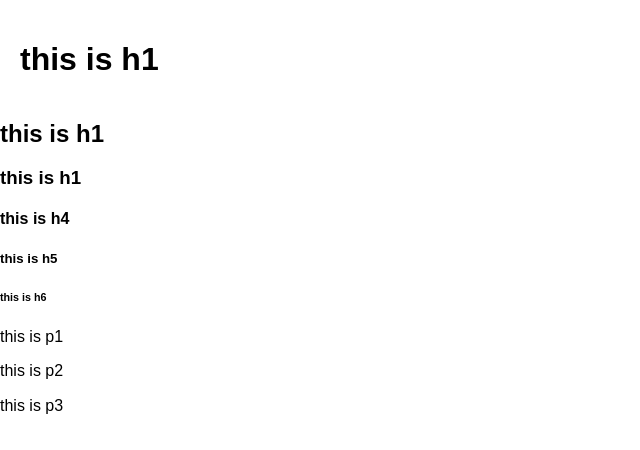
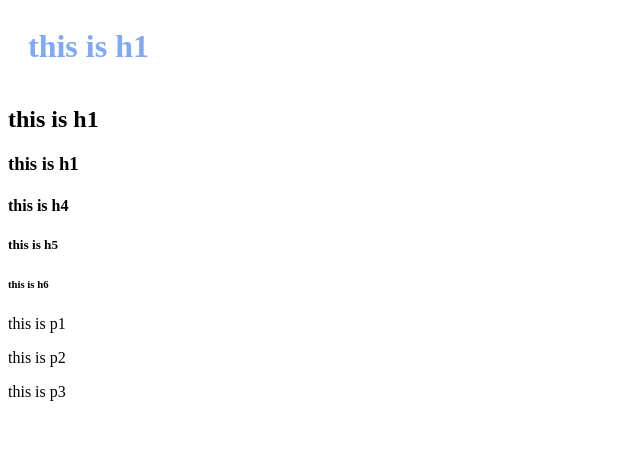
Before and after one commit to Seance1723/xrd, a plain HTML site: page index.html in a window 1280 px wide. Shown: the whole page, without its empty margins (0-640 px from the left). Drawn offline with Linux system fonts and the light colour scheme.

Commit message:
index created

```diff
--- /dev/null
+++ b/core/scss/_components/_components.scss
@@ -0,0 +1,11 @@
+/*!
+ * Xpress Responsive Deveplopment v1.0.0 (https://xrd.com/)
+ * Copyright 2020 Rupak Biswas
+ * Copyright 2020 XRD Framework.
+ * Licensed under MIT (https://github.com/Seance1723/xrd/blob/master/LICENSE)
+ */
+
+// This file contains all components used in this application.
+
+// Importing components files
+@import "heading";
--- /dev/null
+++ b/core/scss/_components/_heading.scss
@@ -0,0 +1,3 @@
+h1{
+    color: $blue-100;
+}
--- a/core/scss/_mixins/_functions.scss
+++ b/core/scss/_mixins/_functions.scss
@@ -1,3 +1,15 @@
 // XRD Framework
 // Author: Rupak Biswas
 // This file contains all the function used in this application.
+
+
+// XRD color functions
+
+// Shade of color 100, 200, 300 up to 800 by adding percentage of white & black in color
+@function xrd-tint($color, $percentage) {
+    @return mix(white, $color, $percentage);
+}
+
+@function shade($color, $percentage) {
+    @return mix(black, $color, $percentage);
+}
--- a/core/scss/_mixins/_variables.scss
+++ b/core/scss/_mixins/_variables.scss
@@ -5,9 +5,8 @@
 
 // Defining the color (primary, secondary, border, background and for the entire application)
 
-$white:    #fff !default;
-$black:    #000 !default;
-
+$white:   #fff !default;
+$black:   #000 !default;
 $indigo:  #6a00ff !default;
 $purple:  #aa00ff !default;
 $pink:    #d80073 !default;
@@ -18,25 +17,42 @@ $green:   #008a00 !default;
 $teal:    #00aba9 !default;
 $cyan:    #1ba1e2 !default;
 
+$colors: () !default;
+$colors : map-merge(
+  (
+    'white':    $white,
+    'black':    $black,
+    'indigo':   $indigo,
+    'purple':   $purple,
+    'pink':     $pink,
+    'red':      $red,
+    'orange':   $orange,
+    'yellow':   $yellow,
+    'green':    $green,
+    'teal':     $teal,
+    'cyan':     $cyan
+  ),
+  $colors
+);
+
 
 
 
 // Gray Color
-$gray: #647687 !default;
-$gray-100: #d1d5d9 !default;
-$gray-200: #b2bac2 !default;
-$gray-300: #939faa !default;
-$gray-400: #7b8a98 !default;
-$gray-500: #647687 !default;
-$gray-600: #576876 !default;
-$gray-700: #475460 !default;
-$gray-800: #38424b !default;
-$gray-900: #272d34 !default;
+$gray:      #647687 !default;
+//$gray-100:  #d1d5d9 !default;
+$gray-100: xrd-tint($gray, 50);
+$gray-200:  #b2bac2 !default;
+$gray-300:  #939faa !default;
+$gray-400:  #7b8a98 !default;
+$gray-500:  #647687 !default;
+$gray-600:  #576876 !default;
+$gray-700:  #475460 !default;
+$gray-800:  #38424b !default;
+$gray-900:  #272d34 !default;
 
 $grays: () !default;
-$grays: map-merge(
-  (
-    "100": $gray-100,
+$grays: map-merge(("100": $gray-100,
     "200": $gray-200,
     "300": $gray-300,
     "400": $gray-400,
@@ -44,15 +60,14 @@ $grays: map-merge(
     "600": $gray-600,
     "700": $gray-700,
     "800": $gray-800,
-    "900": $gray-900
-  ),
-  $grays
-);
+    "900": $gray-900),
+  $grays);
 
 
 // Blue Color
-$blue:    #0050ef !default;
-$blue-100: #c5cbfb !default;
+$blue: #0050ef !default;
+//$blue-100: #c5cbfb !default;
+$blue-100: xrd-tint($blue, 50);
 $blue-200: #9daaf8 !default;
 $blue-300: #7088f6 !default;
 $blue-400: #496cf3 !default;
@@ -63,9 +78,7 @@ $blue-800: #0030cc !default;
 $blue-900: #0017bb !default;
 
 $blues: () !default;
-$blues: map-merge(
-  (
-    "100": $blue-100,
+$blues: map-merge(("100": $blue-100,
     "200": $blue-200,
     "300": $blue-300,
     "400": $blue-400,
@@ -73,42 +86,14 @@ $blues: map-merge(
     "600": $blue-600,
     "700": $blue-700,
     "800": $blue-800,
-    "900": $blue-900
-  ),
-  $grays
-);
+    "900": $blue-900),
+  $grays);
 
 
-// scss-docs-start colors-map
-$colors: (
-  "blue":       $blue,
-  "indigo":     $indigo,
-  "purple":     $purple,
-  "pink":       $pink,
-  "red":        $red,
-  "orange":     $orange,
-  "yellow":     $yellow,
-  "green":      $green,
-  "teal":       $teal,
-  "cyan":       $cyan,
-  "white":      $white
-) !default;
-
-// $indigo:  #6a00ff !default;
-// $purple:  #aa00ff !default;
-// $pink:    #d80073 !default;
-// $red:     #e51400 !default;
-// $orange:  #fa6800 !default;
-// $yellow:  #f0a30a !default;
-// $green:   #008a00 !default;
-// $teal:    #00aba9 !default;
-// $cyan:    #1ba1e2 !default;
 
 // Defining the Percentage based on (0-100 in 8 part) & multiple of 10
 $per: () !default;
-$per: map-merge(
-    (
-        0: 0,
+$per: map-merge((0: 0,
     10: 10%,
     15: 15%,
     20: 20%,
@@ -129,15 +114,12 @@ $per: map-merge(
     95: 95%,
     100: 100%,
   ),
-    $per
-);
+  $per);
 
 // Defining the space ( px in rem )
 $defSpace: 1rem !default;
 $space: () !default;
-$space: map-merge(
-  (
-    0: 0,
+$space: map-merge((0: 0,
     8: 0.5rem,
     10: 0.625rem,
     12: 0.75rem,
@@ -226,7 +208,5 @@ $space: map-merge(
     850: (($defSpace * 53) + 0.125),
     900: (($defSpace * 56) + 0.25),
     1000: (($defSpace * 62) + 0.5),
-    1200: ($defSpace * 75)
-  ),
-  $space
-);
+    1200: ($defSpace * 75)),
+  $space);
--- a/core/scss/_util/_utilities.scss
+++ b/core/scss/_util/_utilities.scss
@@ -2,12 +2,24 @@ $utilities: () !default;
 // stylelint-disable-next-line scss/dollar-variable-default
 $utilities: map-merge(
     (
+        // color utilities
+        xrd-text-color: (
+            property: color,
+            class: txt-color,
+            values: $colors
+        ),
         // Padding utilities
         xrd-padding: (
             property: padding,
             class: p,
             values: $space
         ),
+        // margin utilities
+        xrd-margin: (
+            property: margin,
+            class: m,
+            values: $space
+        ),
     ),
     $utilities
 );
--- a/core/scss/xrd.scss
+++ b/core/scss/xrd.scss
@@ -17,11 +17,11 @@
 @import "_util/utilities";
 
 // normalize.css
-@import "_mixins/normalize";
+//@import "_mixins/normalize";
 
 // Importing component files
 @import "_util/root";
-@import "_components/spacing";
+@import "_components/components";
 
 
 @import "_mixins/api";
```
Also changed, not shown: core/css/xrd.css, template/index.html (added), 1 other file. Lines whose indentation alone changed are shown as unchanged.
